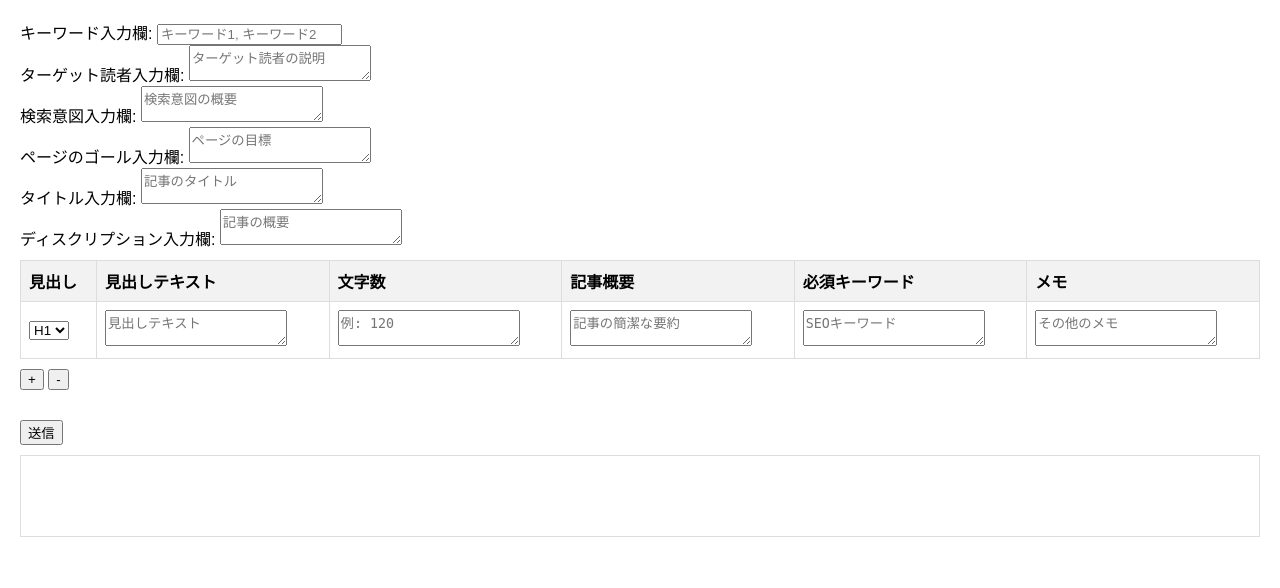
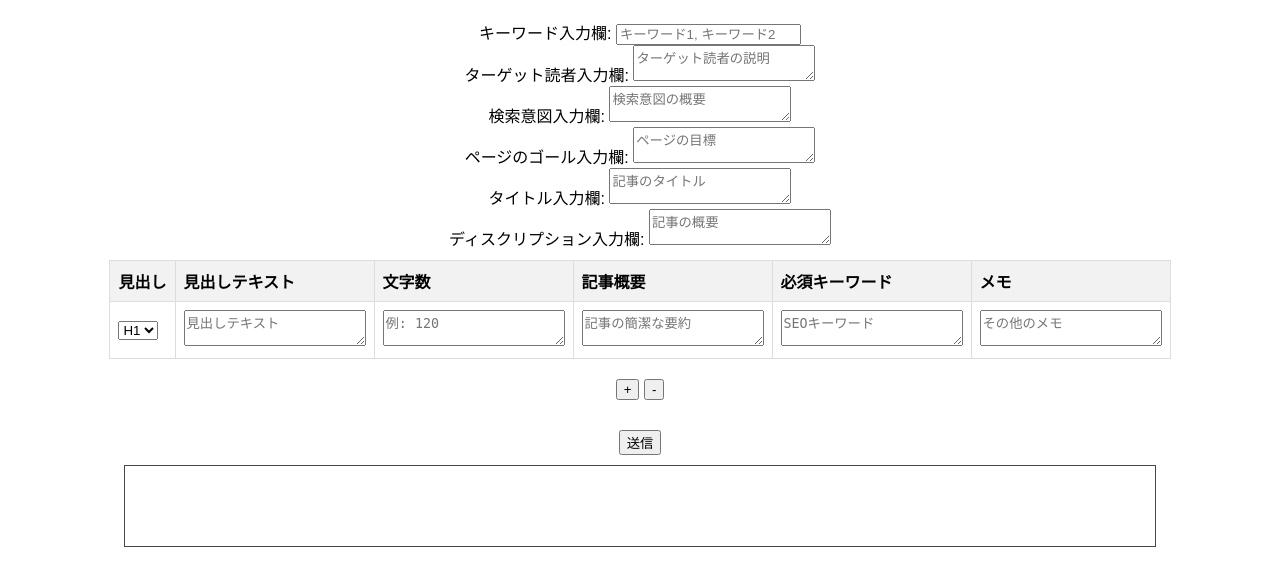
Before and after one commit to caprice1026-disc/autoSEO, a Flask app: page / in a window 1280 px wide. Shown: the top 588 px of the page. Run offline with Flask 3, Linux system fonts and the light colour scheme.

Commit message:
css変更
みゅー

```diff
--- a/static/css/style.css
+++ b/static/css/style.css
@@ -3,6 +3,25 @@ body {
     margin: 20px;
 }
 
+
+body {
+    display: flex;
+    flex-direction: column;
+    align-items: center;
+    text-align: center;
+}
+
+table {
+    margin: 10px auto; /* テーブルを中央寄せ */
+}
+
+/* ボタンのスタイルは既に設定されているため、追加の中央揃えは不要ですが、
+   ボタンを含むコンテナがあれば、以下のスタイルを適用します。 */
+.button-container {
+    display: flex;
+    justify-content: center;
+    width: 100%;
+}
 .input-section, .header-section {
     margin-bottom: 20px;
 }
@@ -30,7 +49,31 @@ button {
 
 .output-frame {
     margin-top: 10px;
-    border: 1px solid #ddd;
+    border: 1px solid #474646;
     padding: 15px;
    height: 50px;
+  width:1000px
 }
+
+/* メッセージ表示用のスタイル */
+#message {
+    font-size: 16px;
+    font-weight: bold;
+    padding: 10px;
+    margin-top: 20px;
+    border: 1px solid transparent;
+    border-radius: 5px;
+    text-align: center;
+}
+
+/* 成功メッセージ用のスタイル */
+.success {
+    color: green;
+    border-color: green;
+}
+
+/* エラーメッセージ用のスタイル */
+.error {
+    color: red;
+    border-color: red;
+}
```
